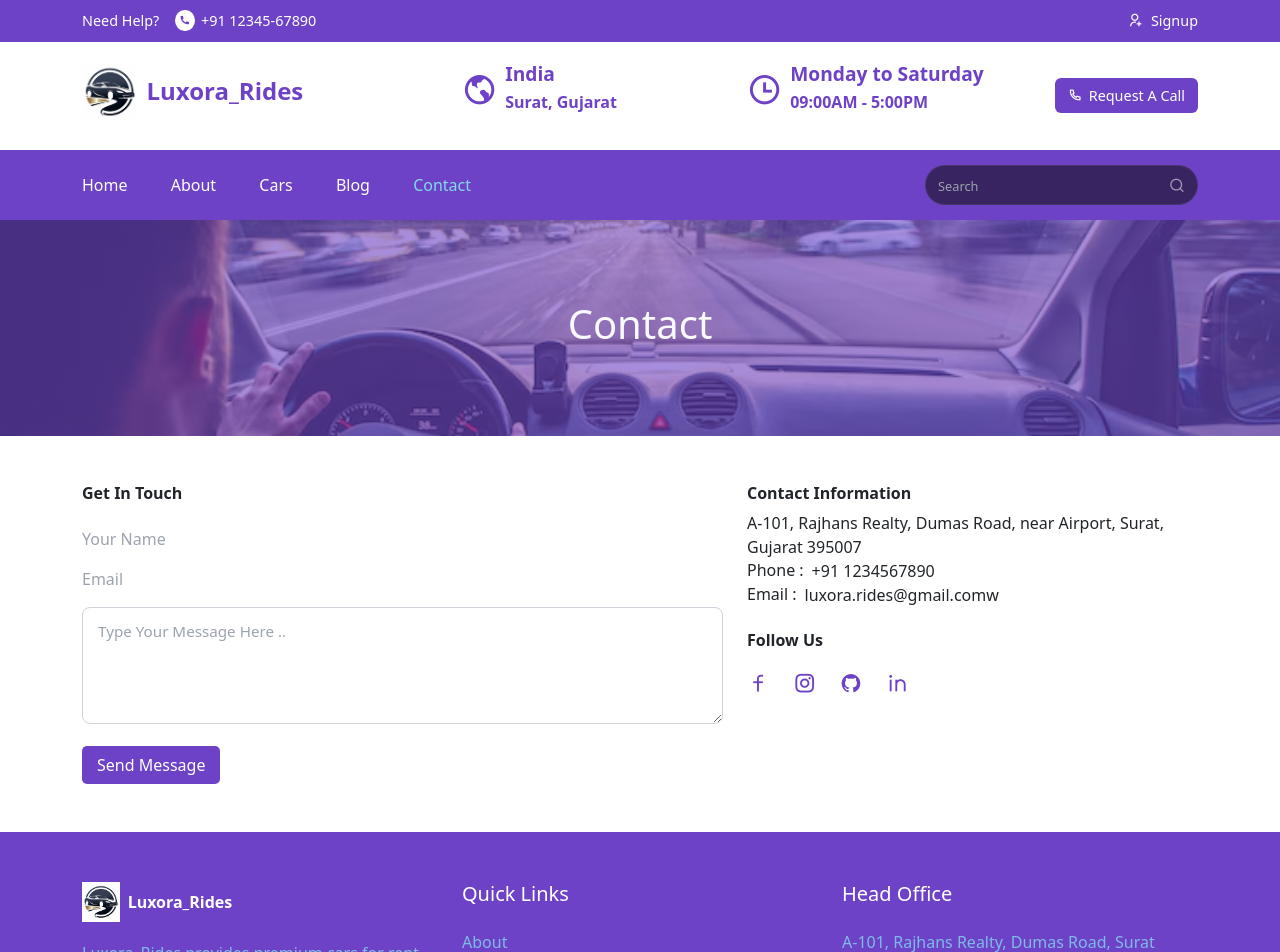
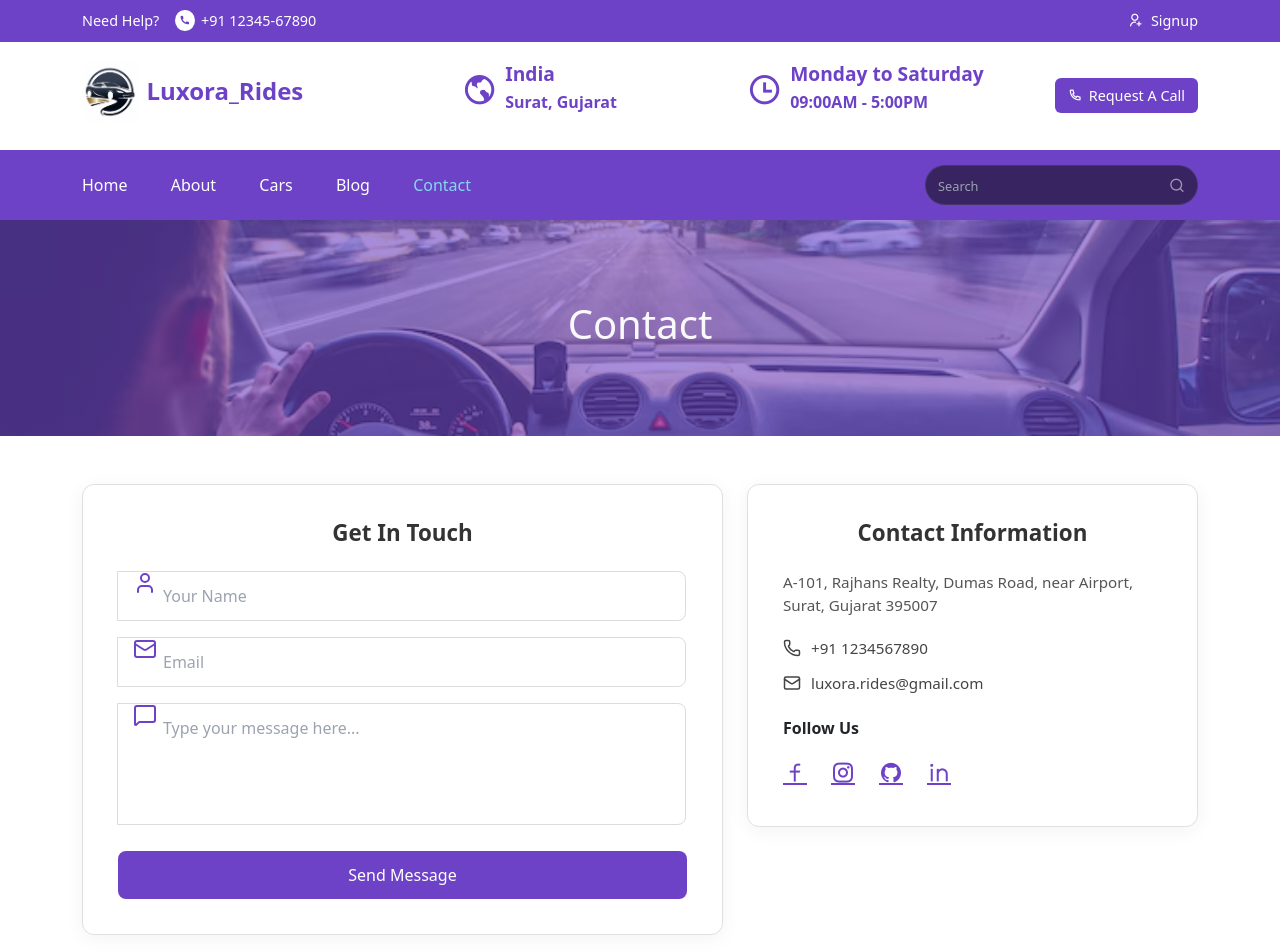
Before and after one commit to ParthVekariya147/Luxora_Rides, a React (Create React App) app: page /contact in a window 1280 px wide. Shown: the top 952 px of the page. Built offline with nearby package versions, Linux system fonts and the light colour scheme.

Commit message:
change contact page

```diff
--- a/package.json
+++ b/package.json
@@ -8,6 +8,7 @@
     "@testing-library/react": "^13.4.0",
     "@testing-library/user-event": "^13.5.0",
     "bootstrap": "^5.2.3",
+    "lucide-react": "^0.539.0",
     "react": "^18.2.0",
     "react-dom": "^18.2.0",
     "react-hot-toast": "^2.5.2",
--- a/src/components/UI/PaymentMethod.jsx
+++ b/src/components/UI/PaymentMethod.jsx
@@ -23,7 +23,7 @@ const PaymentMethod = () => {
 
       <div className="form-check border p-3 rounded mb-3">
         <input
-          className="form-check-input"
+          className="form-check-input"np
           type="radio"
           name="payment"
           id="bank"
--- a/src/pages/Contact.jsx
+++ b/src/pages/Contact.jsx
@@ -1,86 +1,105 @@
+import React from "react";
+import { Container, Row, Col, Form, FormGroup } from "reactstrap";
+import Helmet from "../components/Helmet/Helmet";
+import CommonSection from "../components/UI/CommonSection";
+import { Link } from "react-router-dom";
+import { Mail, Phone, User, MessageSquare } from "lucide-react"; // icons
 
-import React from 'react';
-
-import { Container , Row , Col , Form , FormGroup } from 'reactstrap';
-import Helmet from '../components/Helmet/Helmet';
-import CommonSection from '../components/UI/CommonSection';
-import { Link } from 'react-router-dom';
-
-import "../styles/contact.css" ;
+import "../styles/contact.css";
 
 const socialLinks = [
   {
-        url: "https://www.facebook.com/" ,
-        icon: "ri-facebook-line"
+    url: "https://www.facebook.com/",
+    icon: "ri-facebook-line",
   },
   {
-        url: "https://www.instagram.com/" ,
-        icon: "ri-instagram-line"
+    url: "https://www.instagram.com/",
+    icon: "ri-instagram-line",
   },
   {
-        url: "https://github.com/" ,
-        icon: "ri-github-fill"
+    url: "https://github.com/",
+    icon: "ri-github-fill",
   },
   {
-        url: "https://www.linkedin.com/" ,
-        icon: "ri-linkedin-line"
-    }
-]
-
+    url: "https://www.linkedin.com/",
+    icon: "ri-linkedin-line",
+  },
+];
 
 const Contact = () => {
-    return <Helmet title='Contact'>
-            <CommonSection title='Contact'/>
+  return (
+    <Helmet title="Contact">
+      <CommonSection title="Contact" />
       <section>
         <Container className="mt-5 mb-5">
           <Row>
-                        <Col lg='7' md='7'>
-                            <h6 className="fw-bold mb-4">
-                                Get In Touch
-                            </h6>
+            {/* Contact Form */}
+            <Col lg="7" md="7">
+              <div className="form-card contact-card">
+                <h2 className="form-title">Get In Touch</h2>
 
                 <Form>
-                                <FormGroup className='contact__form'>
-                                    <input type="text" placeholder='Your Name' />
-                                </FormGroup>
-                                <FormGroup className='contact__form'>
-                                    <input type="email" placeholder='Email' />
+                  <FormGroup className="contact__form">
+                    <div className="input-group">
+                      <User className="input-icon" />
+                      <input type="text" placeholder="Your Name" />
+                    </div>
                   </FormGroup>
 
-                                <FormGroup className='contact__form'>
-                                    <textarea rows="4" className='textarea' placeholder='Type Your Message Here ..'></textarea>
+                  <FormGroup className="contact__form">
+                    <div className="input-group">
+                      <Mail className="input-icon" />
+                      <input type="email" placeholder="Email" />
+                    </div>
                   </FormGroup>
 
-                                <button className="contact__btn" type='submit'>Send Message</button>
+                  <FormGroup className="contact__form">
+                    <div className="input-group textarea-group">
+                      <MessageSquare className="input-icon" />
+                      <textarea
+                        rows="4"
+                        className="textarea"
+                        placeholder="Type your message here..."
+                      ></textarea>
+                    </div>
+                  </FormGroup>
 
+                  <button className="form-btn" type="submit">
+                    Send Message
+                  </button>
                 </Form>
+              </div>
             </Col>
 
-                        <Col lg='5' md='5'>
-                                <div className="contact__info">
-                                    <h6 className="fw-bold">Contact Information</h6>
-                                    <p className="section__description mb-0">
-                                        A-101, Rajhans Realty, Dumas Road, near Airport, Surat, Gujarat 395007
+            {/* Contact Information */}
+            <Col lg="5" md="5">
+              <div className="form-card contact-info">
+                <h2 className="form-title">Contact Information</h2>
+                <p className="info-text">
+                  A-101, Rajhans Realty, Dumas Road, near Airport, Surat, Gujarat
+                  395007
                 </p>
 
-                                    <div className="d-flex align-items-center gap-2">
-                                        <h6  className='mb-0 fs-6'>Phone :</h6>
-                                        <p className="section__description mb-0">+91 1234567890</p>
+                <div className="info-item">
+                  <Phone size={18} /> <span>+91 1234567890</span>
                 </div>
 
-                                    <div className="d-flex align-items-center gap-2">
-                                        <h6 className='mb-0 fs-6'>Email :</h6>
-                                        <p className="section__description mb-0">luxora.rides@gmail.comw</p>
+                <div className="info-item">
+                  <Mail size={18} /> <span>luxora.rides@gmail.com</span>
                 </div>
 
                 <h6 className="fw-bold mt-4">Follow Us</h6>
-
                 <div className="d-flex align-items-center gap-4 mt-3">
-                                        {
-                                            socialLinks.map((item , index)=> (
-                                                <Link to={item.url} key={index} className='social__link-icon' target="_blank"><i class={item.icon}></i></Link>
-                                            ))
-                                        }
+                  {socialLinks.map((item, index) => (
+                    <Link
+                      to={item.url}
+                      key={index}
+                      className="social__link-icon"
+                      target="_blank"
+                    >
+                      <i className={item.icon}></i>
+                    </Link>
+                  ))}
                 </div>
               </div>
             </Col>
@@ -88,6 +107,7 @@ const Contact = () => {
         </Container>
       </section>
     </Helmet>
+  );
 };
 
 export default Contact;
--- a/src/styles/contact.css
+++ b/src/styles/contact.css
@@ -1,25 +1,108 @@
+/* Reusable card style */
+.form-card {
+  background: #fff;
+  padding: 35px;
+  border-radius: 12px;
+  border: 1px solid #e0e0e0;
+  box-shadow: 0 4px 20px rgba(0, 0, 0, 0.05);
+}
 
-.social__link-icon{
+.form-title {
+  text-align: center;
   font-size: 1.4rem;
-    text-decoration: none;
-    font-weight: 500;
+  font-weight: 600;
+  margin-bottom: 25px;
+  color: #333;
+}
+
+/* Input groups with icons */
+.input-group {
+  position: relative;
+  display: flex;
+  align-items: center;
+}
+
+.input-icon {
+  position: absolute;
+  left: 15px;
   color: #6d42c7;
 }
 
+.input-group input,
+.input-group textarea {
+  width: 100%;
+  padding: 12px 15px 12px 45px; /* padding-left for icon */
+  border: 1px solid #dcdcdc;
+  border-radius: 8px;
+  font-size: 1rem;
+  color: #495057;
+  transition: border 0.3s ease;
+}
 
-.contact__btn{
+.input-group input:focus,
+.input-group textarea:focus {
+  border-color: #6d42c7;
+  outline: none;
+}
+
+/* Textarea */
+.textarea-group textarea {
+  resize: none;
+  min-height: 120px;
+}
+
+/* Button */
+.form-btn {
+  width: 100%;
+  padding: 12px;
   border: none;
   background: #6d42c7;
-    outline: none;
   color: #fff;
-    padding: 7px 15px;
-    border-radius: 5px;
+  font-size: 1rem;
+  border-radius: 8px;
+  margin-top: 10px;
+  transition: 0.3s;
 }
 
-@media only screen and (max-width: 768px) {
-    .contact__btn{
-        margin-bottom: 40px;
-        font-size: 0.8rem;
+.form-btn:hover {
+  background: #563099;
 }
 
+/* Contact Info Section */
+.contact-info .info-text {
+  font-size: 0.95rem;
+  color: #555;
+  margin-bottom: 20px;
 }
+
+.info-item {
+  display: flex;
+  align-items: center;
+  gap: 10px;
+  color: #444;
+  margin-bottom: 12px;
+  font-size: 0.95rem;
+}
+
+/* Social Links */
+.social__link-icon {
+  font-size: 1.5rem;
+  color: #6d42c7;
+  transition: 0.3s;
+}
+
+.social__link-icon:hover {
+  color: #563099;
+}
+
+/* Responsive */
+@media (max-width: 768px) {
+  .form-card {
+    padding: 25px;
+    margin-bottom: 20px;
+  }
+
+  .form-title {
+    font-size: 1.2rem;
+  }
+}
```
Also changed, not shown: 1 other file (tests, documents, lock files or other folders). Lines whose indentation alone changed are shown as unchanged.
